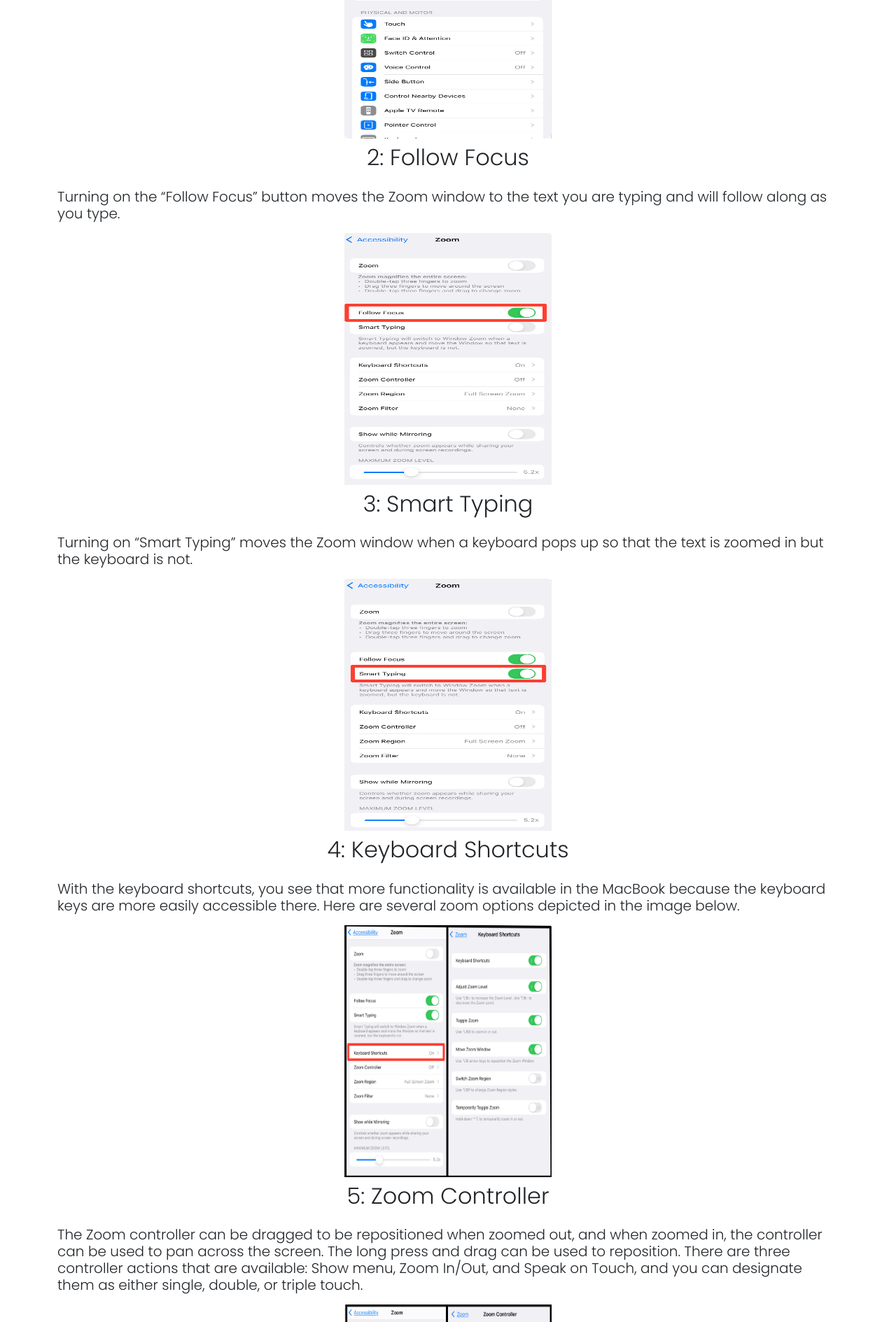
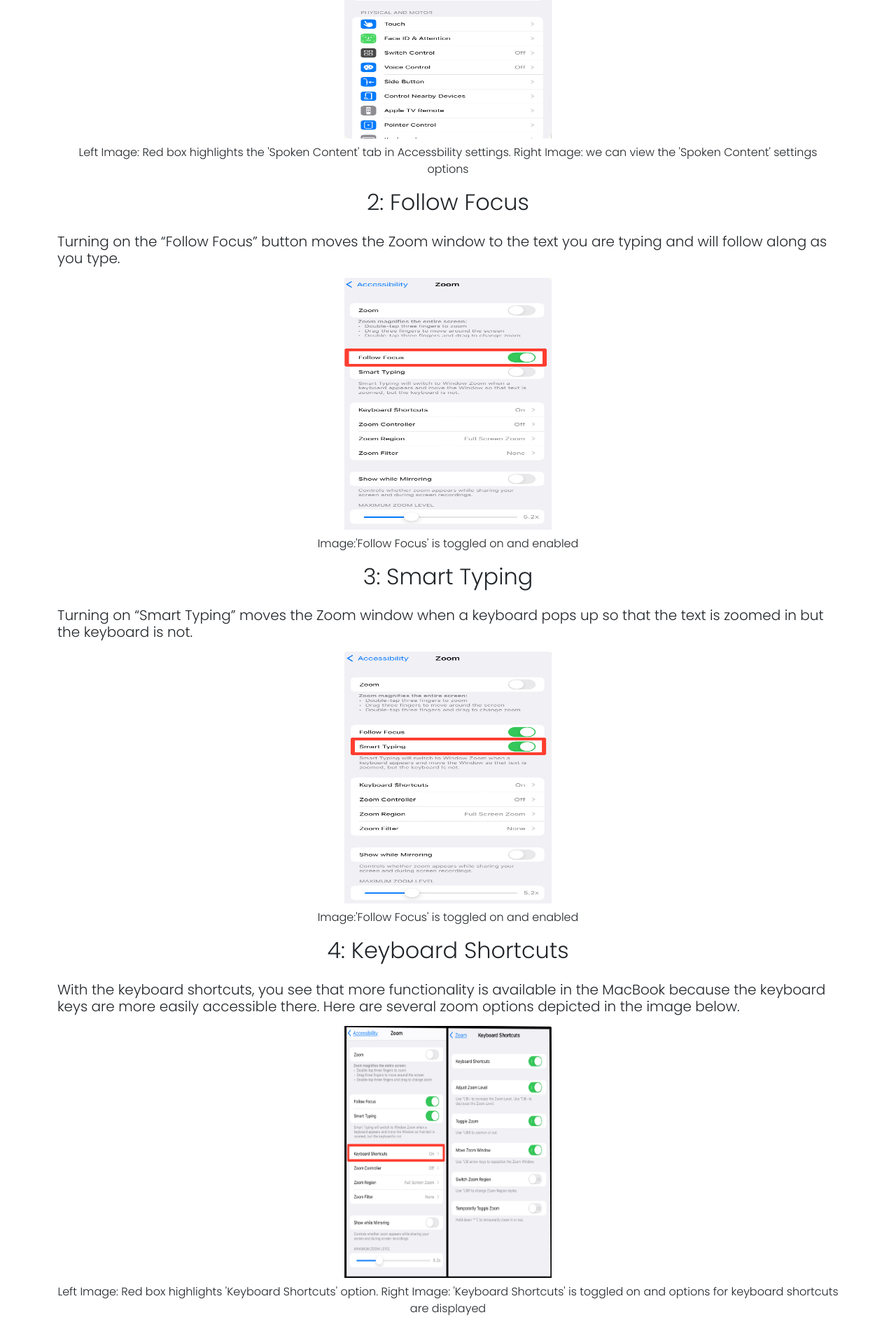
Before and after one commit to markcalvario/daui-capstone, a Flask app: page /zoom in a window 1280 px wide. Shown: the part 712-2601 px from the top of the page at 70% size. Run offline with Flask 2, Linux system fonts and the light colour scheme.

Commit message:
added caption for accessbility

```diff
--- a/app.py
+++ b/app.py
@@ -8,55 +8,68 @@
     "steps": [
             {
             "step": "Click on the Display & Text Size tab to see the accessibility settings for Display & Text Size",
-            "subtitle": "Display & Text Size"
+            "subtitle": "Display & Text Size",
+            "caption":"Left Image: Red box highlights the 'Display & Text Size' tab in Accessbility settings.\n Right Image: we can view the 'Display & Text Size' settings options"
             },
             {
             "step": "Display the text in boldface characters.",
-            "subtitle": "Bold Text"
+            "subtitle": "Bold Text",
+            "caption":"Left Image: Red box highlights 'Bold Text' option.\n Right Image: Bold Text is toggled on and the text is boldend"
             },
             {
             "step": "Turn on Larger Accessibility Sizes, then adjust the text size using the slider. This setting adjusts to your preferred text size in apps that support Dynamic Type, such as Settings, Calendar, Contacts, Mail, Messages, and Notes.",
-            "subtitle": "Larger Text"
+            "subtitle": "Larger Text",
+            "caption":"Left Image: Red box highlights 'Larger Text' option.\n Right Image: 'Larger Text' is toggled on and enters a view with a text size slider at the bottom"
             },
             {
             "step": "This setting underlines text you can tap.",
-            "subtitle": "Button Shapes"
+            "subtitle": "Button Shapes",
+            "caption":"Left Image: Red box highlights 'Button Shapes' option.\n Right Image: 'Button Shapes' is toggled on and the text is underlined"
             },
             {
             "step": "This setting indicates switches turned on with “1” and switches turned off with “0”.",
-            "subtitle": "On/Off Labels"
+            "subtitle": "On/Off Labels",
+            "caption":"Left Image: Red box highlights 'On/Off Labels' option.\n Right Image: 'On/Off Labels' is toggled on and displays '1' or '0' as an on or off indicator"
             },
             {
             "step": "This setting reduces the transparency and blurs on some backgrounds.",
-            "subtitle": "Reduce Transparency"
+            "subtitle": "Reduce Transparency",
+            "caption":"Left Image: Red box highlights 'Reduce Transparency' option.\n Right Image: 'Reduce Transparency' is toggled on"
             },
             {
             "step": "This setting improves the contrast and legibility by altering color and text styling. Apps that support Dynamic Type—such as Settings, Calendar, Contacts, Mail, Messages, and Notes—adjust to your preferred text size.",
-            "subtitle": "Increase Contrast"
+            "subtitle": "Increase Contrast",
+            "caption":"Left Image: Red box highlights 'Increase Contrast' option.\n Right Image: 'Increase Contrast' is toggled on and the screen appears more constrasted"
             },
             {
             "step": "This setting replaces user interface items that rely on color to convey information with alternatives.",
-            "subtitle": "Differentiate Without Color"
+            "subtitle": "Differentiate Without Color",
+            "caption":"Left Image: Red box highlights 'Differentiate Without Color' option.\n Right Image: 'Differentiate Without Color' is toggled on"
             },
             {
             "step": "Smart Invert Colors reverses the colors of the display, except for images, media, and some apps that use dark color styles.",
-            "subtitle": "Smart Invert"
+            "subtitle": "Smart Invert",
+            "caption":"Left Image: Red box highlights 'Smart Invert' option.\n Right Image: 'Smart Invert' is toggled on and reverses the colors of the display"
             },
             {
             "step": "Classic Invert Colors reverses the colors of the display, except for images, media, and some apps that use dark color styles.",
-            "subtitle": "Classic Invert"
+            "subtitle": "Classic Invert",
+            "caption":"Left Image: Red box highlights 'Classic Invert' option.\n Right Image: 'Classic Invert' is toggled on and reverses the colors of the display"
             },
             {
             "step": "Tap a filter to apply it. To adjust the intensity or hue, drag the sliders.",
-            "subtitle": "Color Filters"
+            "subtitle": "Color Filters",
+            "caption":"Left Image: Red box highlights 'Color Filters' option.\n Right Image: 'Color Filters' is toggled on and options for color filters are displayed in addition to view slider"
             },
             {
             "step": "This setting reduces the intensity of bright colors.",
-            "subtitle": "Reduce White Point"
+            "subtitle": "Reduce White Point",
+            "caption":"Left Image: Red box highlights 'Reduce White Point' option.\n Right Image: 'Reduce White Point' is toggled on and reduces the intensity of bright colors"
             },
             {
             "step": "This setting automatically adjusts the screen brightness for current light conditions using the built-in ambient light sensor.",
-            "subtitle": "Auto-Brightness"
+            "subtitle": "Auto-Brightness",
+            "caption":"Left Image: Red box highlights 'Auto-Brightness' option.\n Right Image: 'Auto-Brightness' is toggled on and enables auto-brightness"
             }
     ],
     "images": ["img/displaytext.jpeg",
@@ -79,43 +92,53 @@
         "steps": [
          {
             "step": "Click on the Zoom tab to see the accessibility settings for Zoom",
-            "subtitle": "Zoom"
+            "subtitle": "Zoom",
+            "caption":"Left Image: Red box highlights the 'Spoken Content' tab in Accessbility settings.\n Right Image: we can view the 'Spoken Content' settings options"
          },
          {
                 "step":  "Turning on the “Follow Focus” button moves the Zoom window to the text you are typing and will follow along as you type.",
-                "subtitle": "Follow Focus"
+                "subtitle": "Follow Focus",
+            "caption":"Image:'Follow Focus' is toggled on and enabled"
             },
             {
                 "step":  "Turning on “Smart Typing” moves the Zoom window when a keyboard pops up so that the text is zoomed in but the keyboard is not.",
-                "subtitle": "Smart Typing"
+                "subtitle": "Smart Typing",
+            "caption":"Image:'Follow Focus' is toggled on and enabled"
             },
             {
                 "step":  "With the keyboard shortcuts, you see that more functionality is available in the MacBook because the keyboard keys are more easily accessible there. Here are several zoom options depicted in the image below.",
-                "subtitle": "Keyboard Shortcuts"
+                "subtitle": "Keyboard Shortcuts",
+            "caption":"Left Image: Red box highlights 'Keyboard Shortcuts' option.\n Right Image: 'Keyboard Shortcuts' is toggled on and options for keyboard shortcuts are displayed"
             },
             {
                 "step":  "The Zoom controller can be dragged to be repositioned when zoomed out, and when zoomed in, the controller can be used to pan across the screen. The long press and drag can be used to reposition. There are three controller actions that are available: Show menu, Zoom In/Out, and Speak on Touch, and you can designate them as either single, double, or triple touch.",
-                "subtitle": "Zoom Controller"
+                "subtitle": "Zoom Controller",
+            "caption":"Left Image: Red box highlights 'Zoom Controller' option.\n Right Image: 'Zoom Controller' is toggled on and and options for the zoom controller are displayed"
             },
             {
                 "step":  "Double tap and slide on the controller to adjust the zoom level. You can also change the color and opacity of the Zoom Controller.",
-                "subtitle": "Adjust the Zoom Level"
+                "subtitle": "Adjust the Zoom Level",
+            "caption":"Image: Red box highlights 'Adjust the Zoom Level' option which is toggled on and enabled."
             },
             {
-                "step":  "There are two kinds of zoom regions: full-screen zoom or window zoom. When Window Zoom is selected, the Zoom Menu options change to: Zoom In/Out (Zoom Out will remove the Zoom Window & the screen will convert to native size), and Full Screen Zoom (disables Zoom Window and full screen is magnified).",
-                "subtitle": "Zoom Region"
+                "step":  "There are two kinds of zoom regions: full-screen zoom or window zoom. When Window Zoom is toggled on, the Zoom Menu options change to: Zoom In/Out (Zoom Out will remove the Zoom Window & the screen will convert to native size), and Full Screen Zoom (disables Zoom Window and full screen is magnified).",
+                "subtitle": "Zoom Region",
+            "caption":"Left Image: Red box highlights 'Zoom Region' option.\n Right Image: 'Zoom Region' is toggled on and and options for the zoom region are displayed"
             },
             {
                 "step":  "This feature allows the user to determine the filter options: none, inverted, grayscale, grayscale inverted, and low light.",
-                "subtitle": "Zoom Filter"
+                "subtitle": "Zoom Filter",
+                "caption":"Left Image: Red box highlights 'Zoom Filter' option.\n Right Image: 'Zoom Filter' is toggled on and and options for the 'Zoom Filter' are displayed"
             },
             {
                 "step":  "Controls whether zoom appears while sharing your screen and during screen recordings.",
-                "subtitle": "Show while Mirroring"
+                "subtitle": "Show while Mirroring",
+            "caption":"Image: Red circle highlights 'Show while Mirroring' option which is toggled on and enabled."
             },
             {
                 "step":  "This feature allows students to limit the amount of magnification. The maximum amount is 15x. Limiting the amount of magnification can be beneficial when using an iPod or iPhone due to the small screen sizes. Some students may benefit from having his/her TVI set to the maximum level of Zoom.",
-                "subtitle": "Maximum Zoom Level"
+                "subtitle": "Maximum Zoom Level",
+            "caption":"Image: Red circle highlights the slider for the Maximum Zoom Level option "
             }
     ],
    "images": ["img/zoom.jpeg","img/follow-focus.jpeg","img/smart-typing.jpeg","img/keyboard-shortcuts.jpeg","img/zoom-controller.jpeg", "img/adjust-zoom.jpeg","img/zoom-region.jpeg", "img/zoom-filter.jpeg","img/mirror.jpeg", "img/max-zoom.jpeg"]
@@ -125,47 +148,58 @@
     "steps": [
         {
             "step": "Click on the Spoken Content tab to see the accessibility settings for Spoken Content",
-            "subtitle": "Spoken Content"
+            "subtitle": "Spoken Content",
+            "caption":"Left Image: Red box highlights 'Zoom Region' option.\n Right Image: 'Zoom Region' is toggled on and and options for the zoom region are displayed"
          },
          {
-                "step":  "To hear text you selected, tap the Speak button. Highlight Content is also visible in the options when this option is on.",
-                "subtitle": "Speak Selection"
+                "step":  "To hear text you toggled on, tap the Speak button. Highlight Content is also visible in the options when this option is on.",
+                "subtitle": "Speak Selection",
+                "caption":"Left Image: Red box highlights 'Speak Selection' option on.\n Right Image: 'Speak Selection' is toggled on and yellow box highlighting the 'Highlight Content' option appears"
             },
             {
                 "step":  "To hear the entire screen, swipe down with two fingers from the top of the screen. Speech Controller is also visible in the options when this option and Speak Selection are both on.",
-                "subtitle": "Speak Screen"
+                "subtitle": "Speak Screen",
+                "caption":"Left Image: Red box highlights 'Speak Screen' option on.\n Right Image: 'Speak Screen' is toggled on and yellow box highlighting the 'Speech Controller' option appears"
             },
             {
                 "step":  "Show the controller for quick access to Speak Screen and Speak on Touch. You are able to provide controller actions of to “Read all Content” or “Speak on Touch” to either Long Press or Double Tap options. You can also change the opacity of the widget.",
-                "subtitle": "Speech Controller"
+                "subtitle": "Speech Controller",
+            "caption":"Left Image: Red box highlights 'Speech Controller' option is selected.\n Right Image: A yellow box highlighting the expanded speech controller option appears"
             },
             {
                 "step":  "iPhone can highlight words, sentences, or both as they’re spoken. You can change the highlight color and style.",
-                "subtitle": "Highlight Content"
+                "subtitle": "Highlight Content",
+            "caption":"Left Image: Red box highlights 'Highlight Content' option is selected.\n Right Image: 'Highlight Content' is toggled on and its options are displayed"
             },
             {
                 "step":  "You can configure typing feedback for the onscreen and external keyboards and choose to have iPhone speak each character, entire words, auto-corrections, auto-capitalizations, and typing predictions. To hear typing predictions, you also need to go to Settings > General > Keyboards, then turn on Predictive.",
-                "subtitle": "Typing Feedback"
+                "subtitle": "Typing Feedback",
+            "caption":"Left Image: Red box highlights 'Typing Feedback' option is selected.\n Right Image: 'Typing Feedback' is toggled on and its options are displayed"
             },
             {
                 "step":  "Choose a voice and dialect.",
-                "subtitle": "Voices"
+                "subtitle": "Voices",
+            "caption":"Left Image: Red box highlights 'Voices' option is selected.\n Right Image: 'Voices' options are displayed"
             },
             {
                 "step":  "Select a default language.",
-                "subtitle": "Default Language"
+                "subtitle": "Default Language",
+            "caption":"Left Image: Red box highlights 'Default Language' option is selected.\n Right Image: 'Default Language' options are displayed"
             },
             {
                 "step":  "Detect what languages are being spoken.",
-                "subtitle": "Detect Languages"
+                "subtitle": "Detect Languages",
+            "caption":"Image: Red box highlights 'Detect Languages' option is toggled on."
             },
             {
                 "step":  "Drag the slider between slow speaking depicted by the tortoise to fast speaking depicted by the hare.",
-                "subtitle": "Speaking Rate"
+                "subtitle": "Speaking Rate",
+                "caption":"Image: Red box highlights 'Speaking Rate' slider."
             },
             {
                 "step":  "Dictate or spell out how you want certain phrases to be spoken.",
-                "subtitle": "Pronunciations"
+                "subtitle": "Pronunciations",
+            "caption":"Left Image: Red box highlights 'Pronunciations' option is selected.\n Right Image: Input screen for entering a new pornounciation replacement is displayed"
             }
     ],
     "images": ["img/spokencontent.jpg",
--- a/templates/accessibilityTemplate.html
+++ b/templates/accessibilityTemplate.html
@@ -13,6 +13,7 @@
                     <h2 class = "my-2 text-center">{{ loop.index }}: {{step.subtitle}}</h2>
                     <h5 class="my-3">{{step.step}}</h5>
                     <img class="step-image mx-auto" src="{{url_for('static',filename = data['images'][loop.index-1])}}"src="{{data['images'][loop.index-1]}}" alt="{{step.subtitle}}">
+                    <p class = "my-2 text-center">{{step.caption}}</p>
                 </div>
             {% endfor %}
         </div>
```
